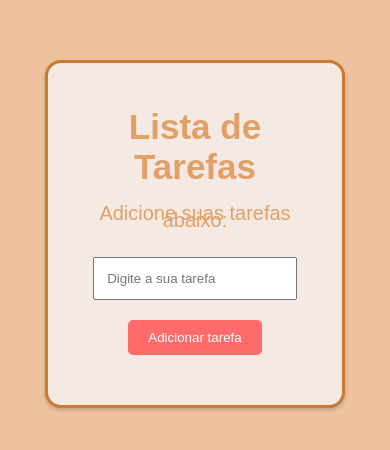
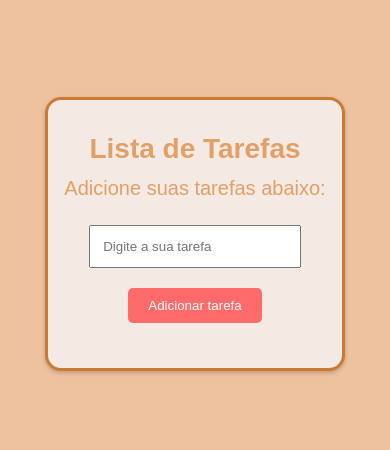
Before and after one commit to marialauracode/ToDoList, a plain HTML site: page index.html in a window 390 px wide. Shown: the part 196-646 px from the top of the page. Drawn offline with Linux system fonts and the light colour scheme.

Commit message:
iniciando a parte responsiva...

```diff
--- a/style.css
+++ b/style.css
@@ -64,3 +64,15 @@ ul {
     margin: 20px auto 0;
     padding: 0;
 }
+
+@media (max-width: 600px) {
+    .container{
+        padding:15px;
+
+    }
+
+    h1{
+        font-size:28px;
+    }
+
+}
```
